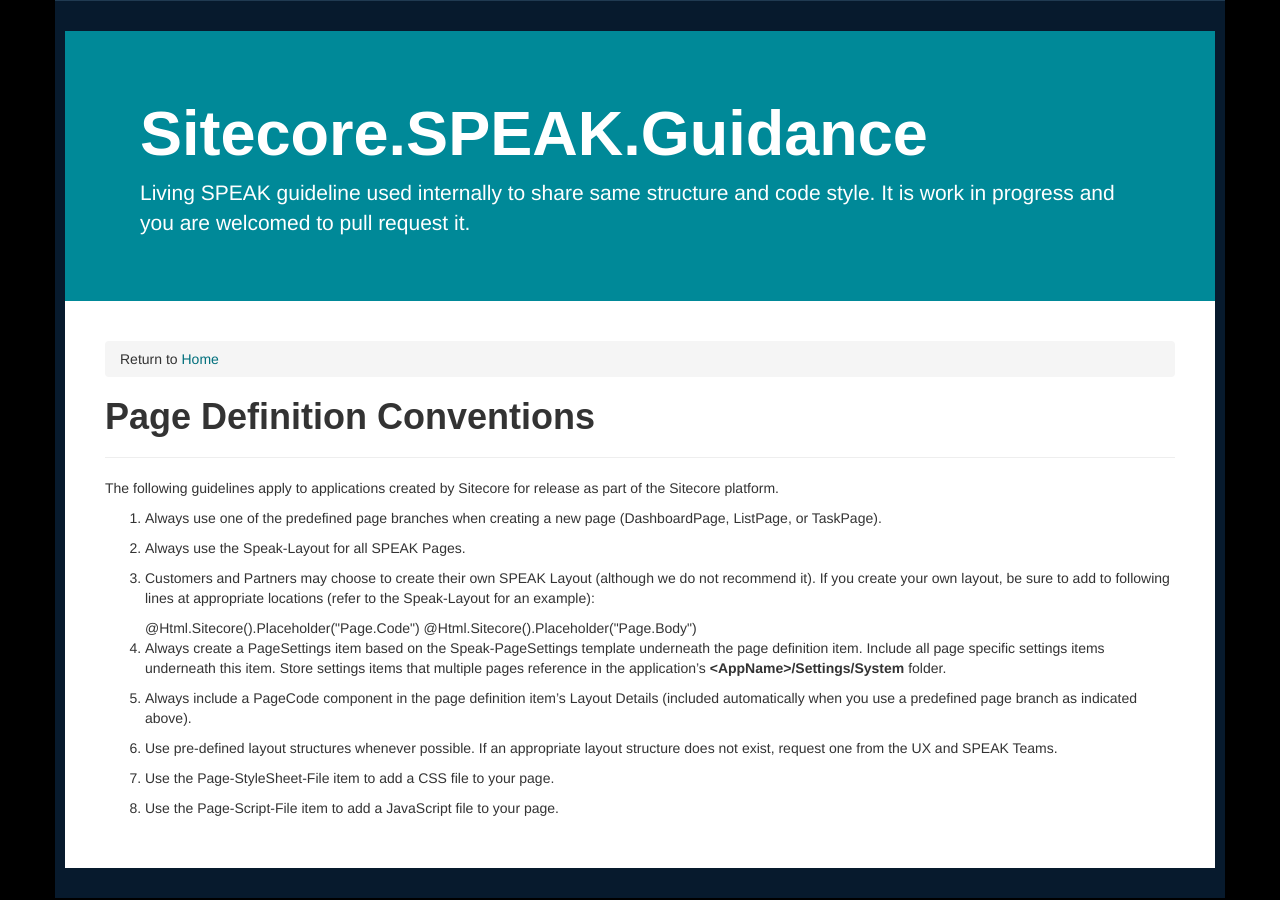
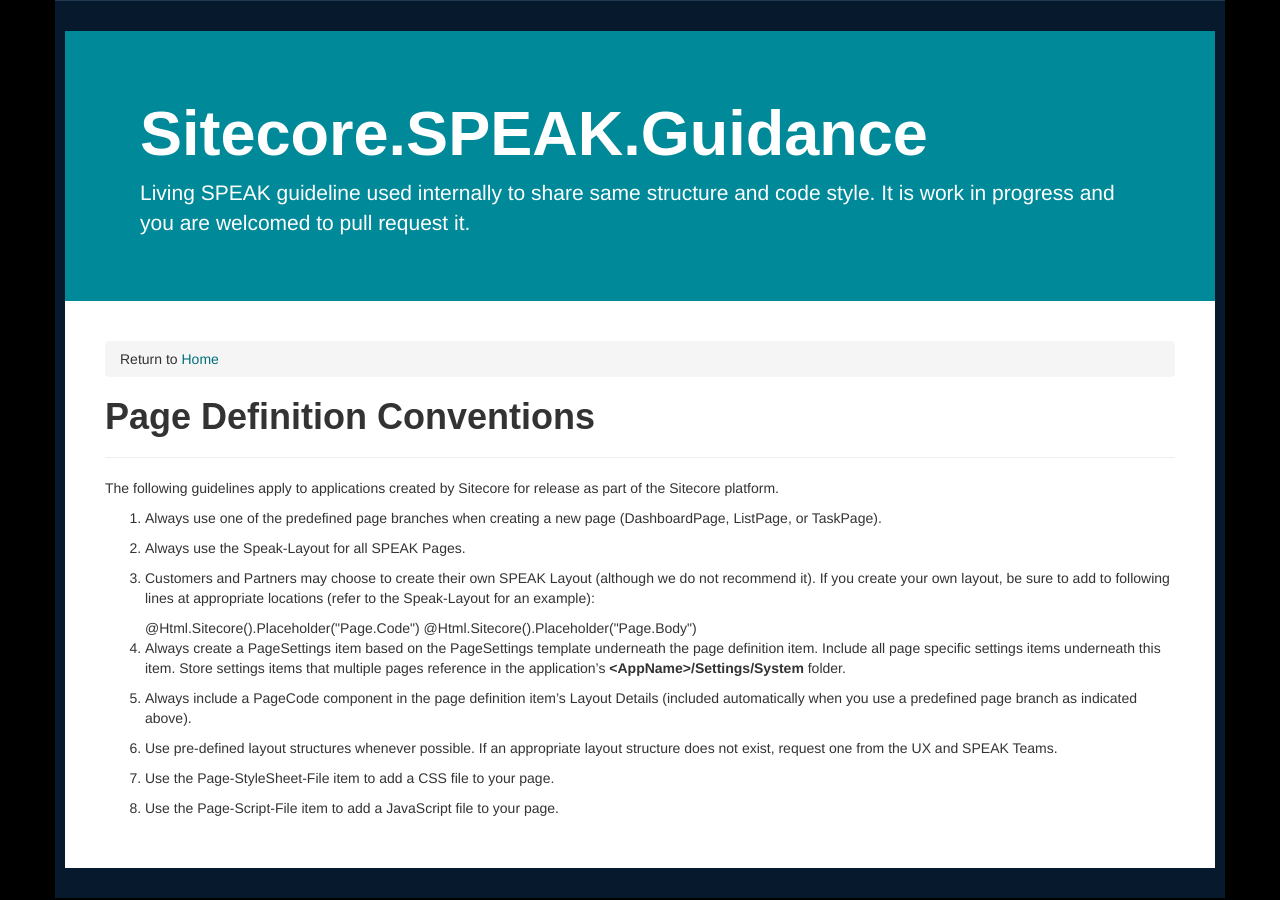
Before and after one commit to Sitecore-Community/Sitecore.Speak.Guidance, a Jekyll site: the page built from Application Development/Page Development/PageDefinitionItems.md, in a window 1280 px wide. Built offline with Jekyll 4.4.1, drawn with Linux system fonts in a browser that asks for light colours; nearby versions of some CDN libraries; some web fonts are replaced.

Commit message:
Changed the Speak-PageSettings to PageSettings

```diff
--- a/Application Development/Page Development/PageDefinitionItems.md
+++ b/Application Development/Page Development/PageDefinitionItems.md
@@ -20,7 +20,7 @@
     @Html.Sitecore().Placeholder("Page.Body")
 
 
-4. Always create a PageSettings item based on the Speak-PageSettings template underneath the page definition item.  Include all page specific settings items underneath this item.  Store settings items that multiple pages reference in the application's **<AppName\>/Settings/System** folder.
+4. Always create a PageSettings item based on the PageSettings template underneath the page definition item.  Include all page specific settings items underneath this item.  Store settings items that multiple pages reference in the application's **<AppName\>/Settings/System** folder.
 
 5. Always include a PageCode component in the page definition item's Layout Details (included automatically when you use a predefined page branch as indicated above).
 
```
